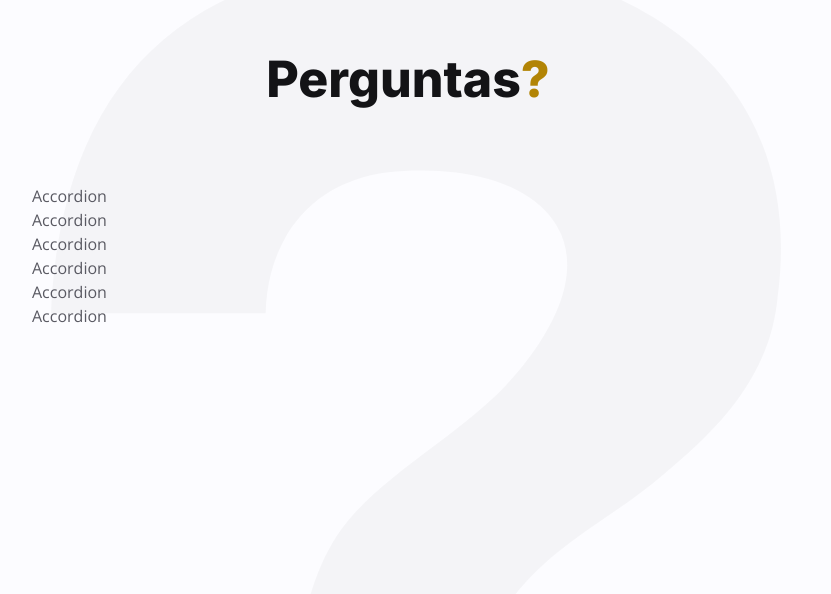
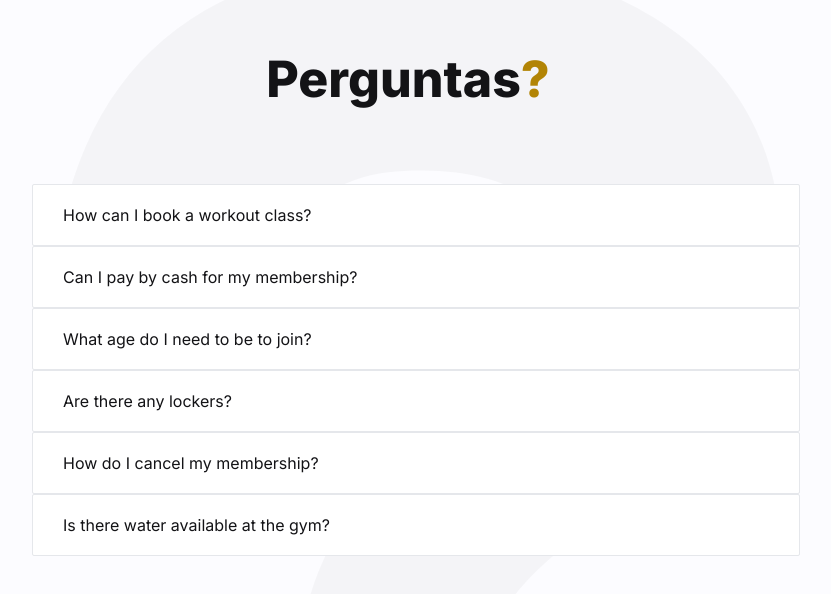
Before and after one commit to k-nylander/Mel_Selvagem-free, a React (Create React App) app: page / in a window 1280 px wide. Shown: the part 3158-3752 px from the top of the page, without its empty margins (224-1055 px from the left). Built offline with nearby package versions, Linux system fonts and the light colour scheme; the HTML template or start-up script is replaced by a standard one.

Commit message:
feat: accordion part 2

```diff
--- a/src/components/Accordion.js
+++ b/src/components/Accordion.js
@@ -10,9 +10,14 @@ const Accordion = ({accordion}) => {
   const { question, answer } = accordion;
 
   return (
-    <div>
-      Accordion
-    </div>);
+    <div className='cursor-pointer'>
+      <div className='bg-white border rounded-sm'>
+        <div className='min-h-[60px] flex items-center justify-between px-[30px]'>
+          <h6>{question}</h6>
+        </div>
+      </div>
+    </div>
+  );
 };
 
 export default Accordion;
```
